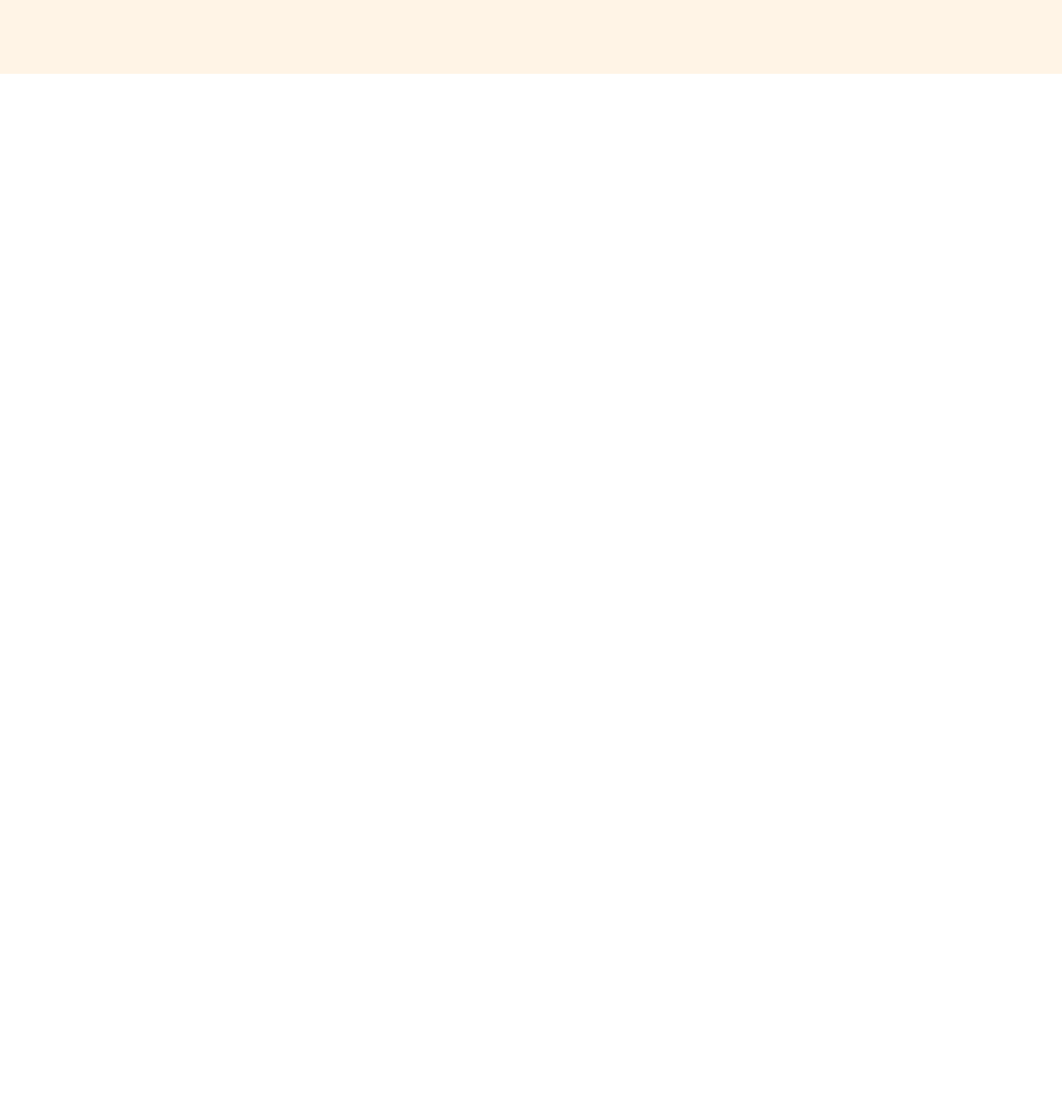
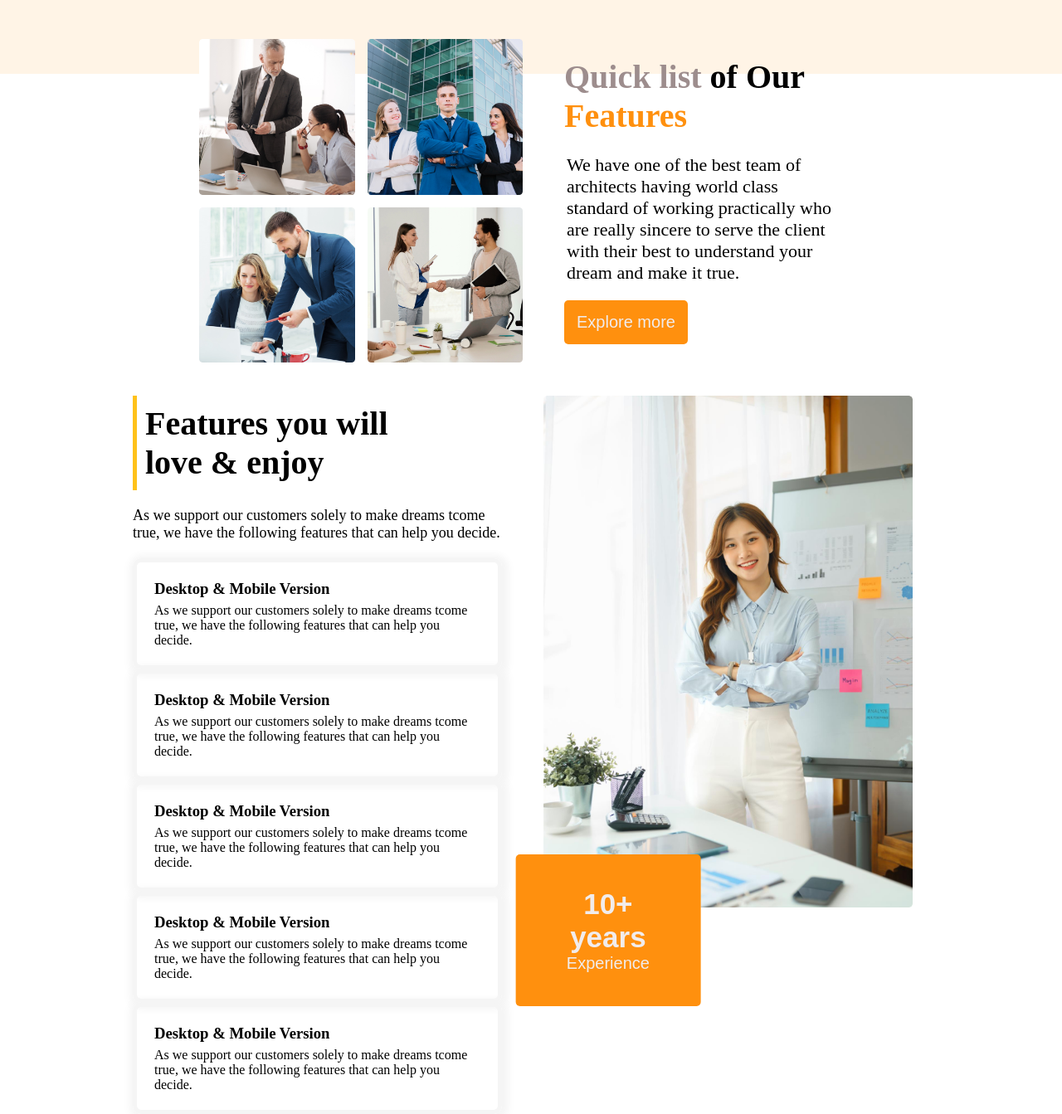
Before and after one commit to TufailAhmedir/g3-architects, a plain HTML site: page index.html in a window 1280 px wide. Shown: the part 711-2054 px from the top of the page at 83% size. Before the commit the page ends 800 px from the top, so only its background shows below. Drawn offline with Linux system fonts and the light colour scheme.

Commit message:
morning commit

```diff
--- a/index.html
+++ b/index.html
@@ -34,6 +34,53 @@
                 <img src="./images/banner.png" alt="">
             </div>
         </section>
+        <main>
+            <section class="quick-list-section">
+                <div class="quick-list-grid">
+                    <img src="./images/team1.png" alt="">
+                    <img src="./images/team2.png" alt="">
+                    <img src="./images/team3.png" alt="">
+                    <img src="./images/team4.png" alt="">
+                </div>
+                <div class="quick-list-text">
+                    <h2><span class="quick-list-color">Quick list</span> <b>of Our</b> <br><span class="features-color">Features</span></h2>
+                    <p>We have one of the best team of architects having world class standard of working practically who are really sincere to serve the client with their best to understand your dream and make it true.</p>
+                    <button class="btn-primary">Explore more</button>
+                </div>
+            </section>
+            <section class="features-section">
+                <div class="features-section-text">
+                    <h2>
+                       Features you will <br>love & enjoy
+                    </h2>
+                    <p>As we support our customers solely to make dreams tcome true, we have the following features that can help you decide.</p>
+                    <div class="features-card">
+                        <h3>Desktop & Mobile Version</h3>
+                        <p>As we support our customers solely to make dreams tcome true, we have the following features that can help you decide.</p>
+                    </div>
+                    <div class="features-card">
+                        <h3>Desktop & Mobile Version</h3>
+                        <p>As we support our customers solely to make dreams tcome true, we have the following features that can help you decide.</p>
+                    </div>
+                    <div class="features-card">
+                        <h3>Desktop & Mobile Version</h3>
+                        <p>As we support our customers solely to make dreams tcome true, we have the following features that can help you decide.</p>
+                    </div>
+                    <div class="features-card">
+                        <h3>Desktop & Mobile Version</h3>
+                        <p>As we support our customers solely to make dreams tcome true, we have the following features that can help you decide.</p>
+                    </div>
+                    <div class="features-card">
+                        <h3>Desktop & Mobile Version</h3>
+                        <p>As we support our customers solely to make dreams tcome true, we have the following features that can help you decide.</p>
+                    </div>
+                </div>
+                <div class="features-section-image">
+                    <img src="./images/architect.png" alt="">
+                    <button class="btn-primary experience"><span>10+ years</span> <br>Experience</button>
+                </div>
+            </section>
+        </main>
     </header>
 
 </body>
--- a/style.css
+++ b/style.css
@@ -59,3 +59,100 @@
 /* banner-section styles ended */
 
 /* header section styles ended */
+/* main section styles started */
+/* quick-list-section styles started */
+
+.quick-list-section{
+    display: flex;
+    width: 100%;
+    align-items: center;
+    padding:40px 80px;
+}
+.quick-list-grid{
+    display: grid;
+    grid-template-columns: repeat(2,1fr);
+    gap: 15px;
+    width: 50%;
+}
+.quick-list-grid>img{
+    width: 100%;
+}
+.quick-list-text{
+    width: 50%;
+    padding-left: 50px;
+}
+.quick-list-text>h2{
+    font-size: 40px;
+    padding-bottom: 20px;
+}
+
+.quick-list-color{
+    color:#9d8d8d;
+}
+.features-color{
+    color: #FF900E;
+}
+.quick-list-text>p{
+    font-size: 22px;
+    padding-bottom: 20px;
+
+}
+/* quick-list-section styles ended */
+
+/* features-section styles started */
+.features-section{
+    display: flex;
+    gap: 50px;
+
+}
+.features-section-text{
+    width: 50%;
+
+}
+.features-section-text>h2{
+    font-size: 40px;
+    font-weight: 700;
+    border-left: 5px solid #ffc21a;
+    padding: 10px;
+}
+.features-section-text>p{
+    padding: 20px 0;
+    font-size: 18px;
+
+}
+.features-card{
+    width: 100%;
+    border: 5px solid whitesmoke;
+    border-radius: 10px;
+    box-shadow: 2px 2px 10px 6px whitesmoke;
+    padding: 18px;
+}
+.features-card>h3,p{
+    padding: 3px;
+}
+.features-section-image{
+    width: 50%;
+    height: 100%;
+    display: flex;
+    flex-direction: column;
+}
+.features-section-image>img{
+    width: 100%;
+    height: 100%;
+
+}
+.features-section-image .experience{
+    transform: translate(-15%, -35%);
+}
+.experience{
+    width: 50%;
+    padding: 40px;
+}
+.experience>span{
+    font-size: 35px;
+    font-weight: 700;
+    /* padding-bottom:225px; */
+}
+/* features-section styles ended */
+
+/* main section styles ended */
```
